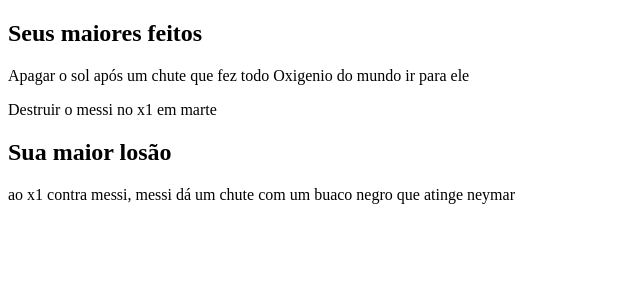
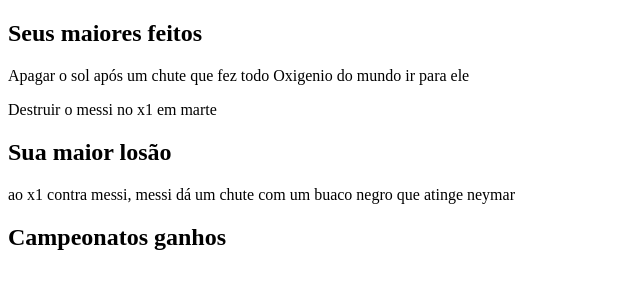
Before and after one commit to yLord1/prova-html-css-Carlos-Miguel, a plain HTML site: page index.html in a window 1280 px wide. Shown: the whole page, without its empty margins (0-640 px from the left). Drawn offline with Linux system fonts and the light colour scheme.

Commit message:
criei um título para minha lista

```diff
--- a/index.html
+++ b/index.html
@@ -11,5 +11,6 @@
     <p>Destruir o messi no x1 em marte</p>
     <h2>Sua maior losão</h2>
     <p>ao x1 contra messi, messi dá um chute com um buaco negro que atinge neymar</p>
+    <h2>Campeonatos ganhos</h2>
 </body>
 </html>
```
